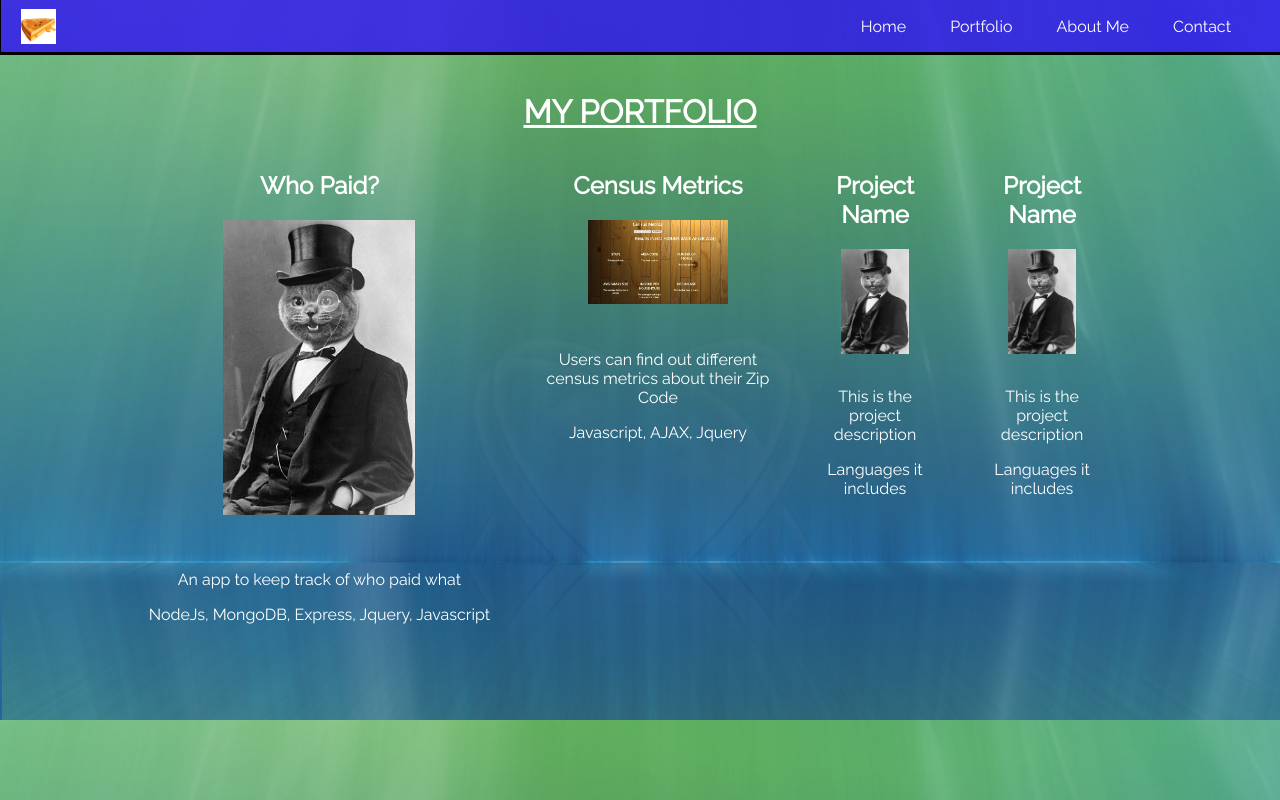
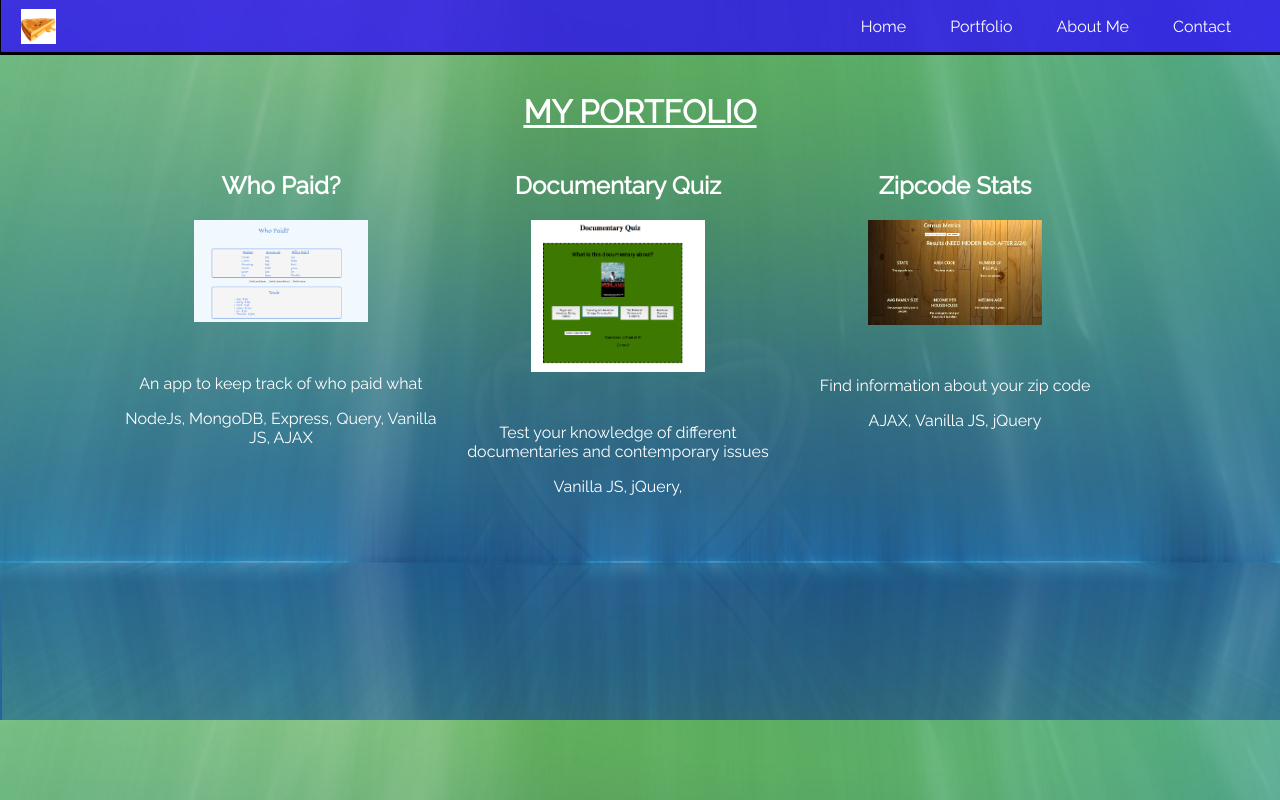
Before and after one commit to sbschechner/portfolio, a plain HTML site: page portfolio/index.html in a window 1280 px wide. Drawn offline with Linux system fonts and the light colour scheme.

Commit message:
adding thumbnails

```diff
--- a/portfolio/index.html
+++ b/portfolio/index.html
@@ -34,55 +34,52 @@
 					Who Paid?
 				</h2>
 				<div class="imgCont">
-					<a href="https://google.com">
-					 <img class="image" src="./placeholder.jpg">
+					<a href="https://shrouded-bayou-70080.herokuapp.com/">
+					 <img class="image" src="./thumbnails/whopaid.png">
 					 </a>
 				</div>
 				<p class="projDescrip">
 				An app to keep track of who paid what
 				</p>
 				<p class="langDescrip">
-					NodeJs, MongoDB, Express, Jquery, Javascript
+					NodeJs, MongoDB, Express, Query, Vanilla JS, AJAX
 				</p>
 			</div>
-		<div class="row">
-			<div class="col-3 box mid">
+		<div class="col-3 box mid">
 				<h2 class="header">
-					Census Metrics
-					<a href="https://sbschechner.github.io/capstone">
+					Documentary Quiz
 				</h2>
 				<div class="imgCont">
-
-					 <img  class="image" src="./thumbnails/censusMetrics.png">
-				</div>
-				<p class="projDescrip">
-				Users can find out different census metrics about their Zip Code
-				</p>
-				<p class="langDescrip">
-					Javascript, AJAX, Jquery
-				</p>
-				</a>
-			</div>
-	<div class="row">
-			<div class="col-3 box right ">
-				<h2 class="header">
-					Project Name
-				</h2>
-				<div class="imgCont">
-					<a href="https://google.com">
-					 <img class="image" src="./placeholder.jpg">
+					<a href="https://sbschechner.github.io/DocQuiz/">
+					 <img  class="image" src="./thumbnails/docquiz.png">
 					 </a>
 				</div>
 				<p class="projDescrip">
-				This is the project description
+				Test your knowledge of different documentaries and contemporary issues
 				</p>
 				<p class="langDescrip">
-					Languages it includes
+					Vanilla JS, jQuery,
+				</p>
+			</div>
+		<div class="col-3 box right ">
+				<h2 class="header">
+					Zipcode Stats
+				</h2>
+				<div class="imgCont">
+					<a href="https://sbschechner.github.io/capstone/">
+					 <img class="image" src="./thumbnails/censusMetrics.png">
+					 </a>
+				</div>
+				<p class="projDescrip">
+				Find information about your zip code
+				</p>
+				<p class="langDescrip">
+					AJAX, Vanilla JS, jQuery
 				</p>
 			</div>
 		</div>
-				<div class="row">
-			<div class="col-3 box left ">
+		<div class="row">
+			<div class="col-3 box left hidden">
 				<h2 class="header">
 					Project Name
 				</h2>
--- a/portfolio/main.css
+++ b/portfolio/main.css
@@ -129,3 +129,7 @@ a {
 	text-decoration: none;
 	color:white;
 }
+
+.hidden{
+display: none;
+}
```
Also changed, not shown: portfolio/thumbnails/docquiz.png (added), portfolio/thumbnails/whopaid.png (added), 2 other files.
